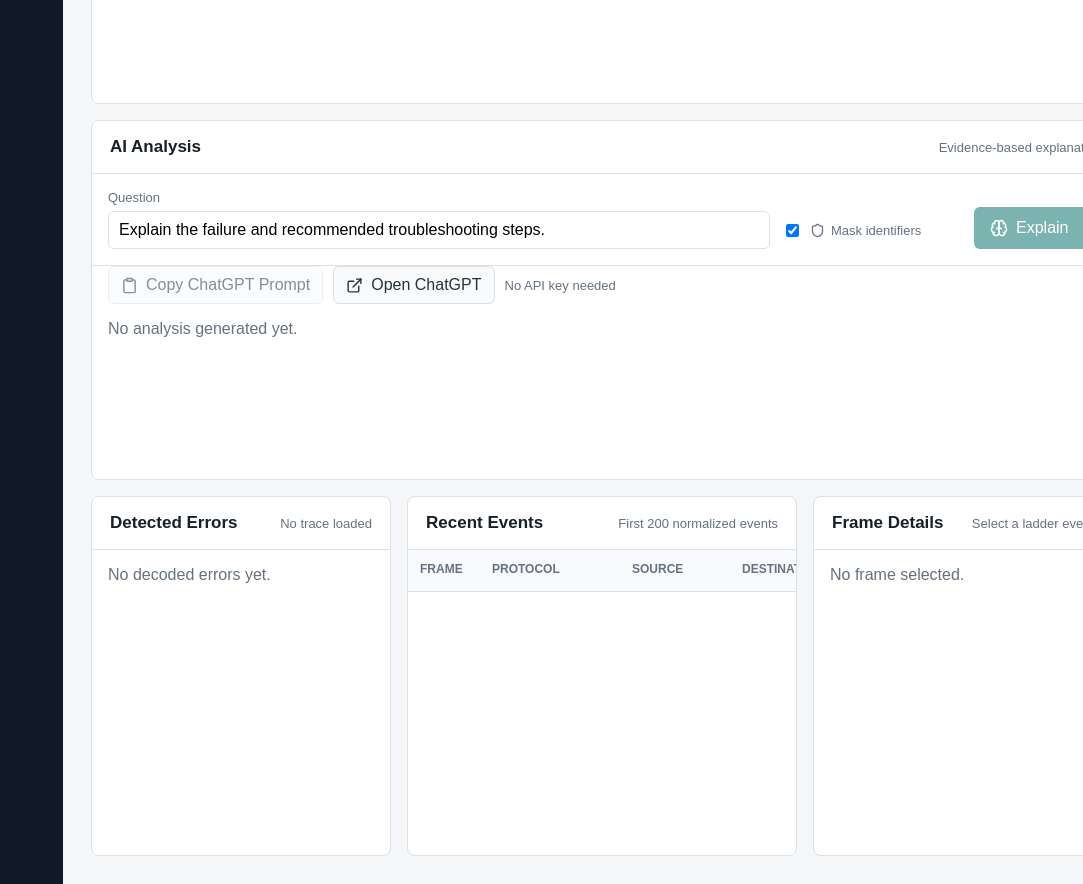
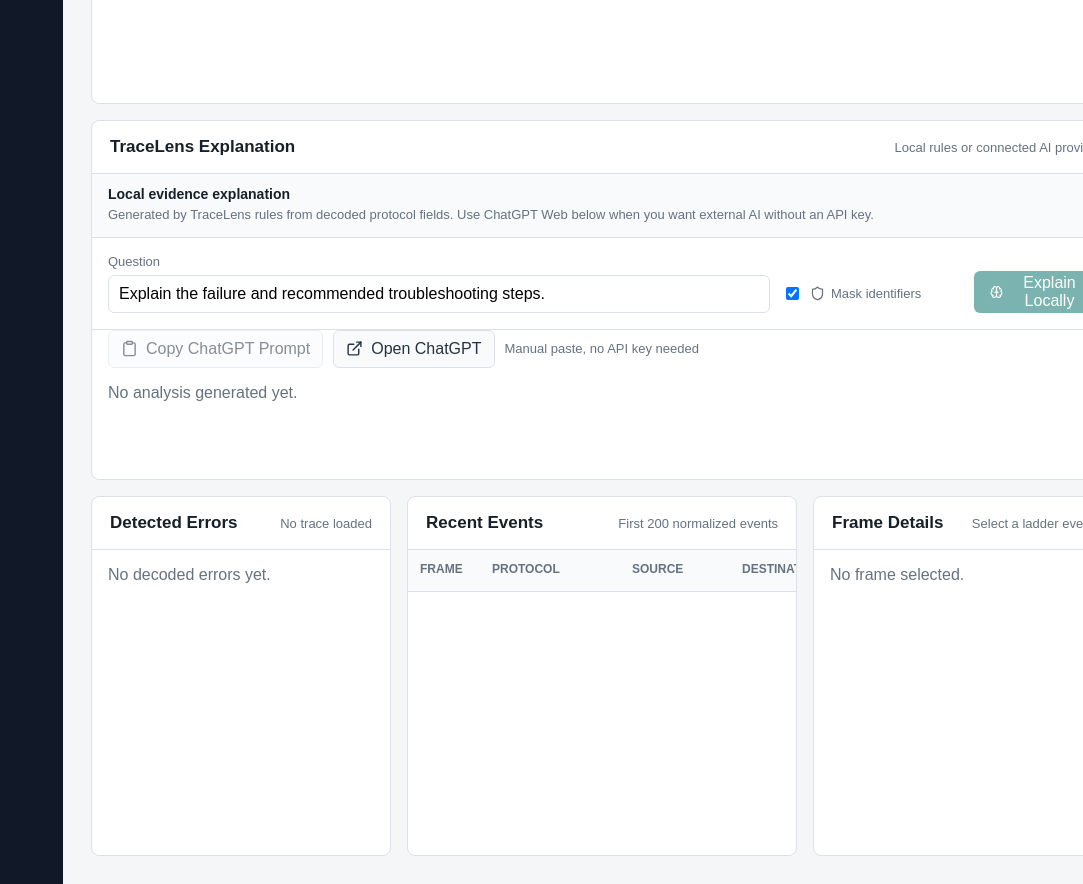
Before and after one commit to emilmaarifishaq/tracelens-ai, a Next.js app in the folder apps/web/: page / in a window 1280 px wide. Shown: the part 940-1824 px from the top of the page, without its empty margins (197-1280 px from the left). Built offline with nearby package versions, Linux system fonts and the light colour scheme.

Commit message:
Clarify local explanation source

```diff
--- a/apps/web/src/app/page.tsx
+++ b/apps/web/src/app/page.tsx
@@ -301,8 +301,16 @@ export default function Home() {
 
         <section className="panel aiPanel">
           <div className="panelTitle">
-            <h2>AI Analysis</h2>
-            <span>{aiAnalysis ? `${aiAnalysis.provider} | ${aiAnalysis.mode}` : "Evidence-based explanation"}</span>
+            <h2>TraceLens Explanation</h2>
+            <span>{aiAnalysis ? explanationModeLabel(aiAnalysis) : "Local rules or connected AI provider"}</span>
+          </div>
+          <div className="aiSourceNotice">
+            <strong>{aiAnalysis?.ai_used ? "Connected AI explanation" : "Local evidence explanation"}</strong>
+            <span>
+              {aiAnalysis?.ai_used
+                ? "Generated by the configured AI provider from masked decoded evidence."
+                : "Generated by TraceLens rules from decoded protocol fields. Use ChatGPT Web below when you want external AI without an API key."}
+            </span>
           </div>
           <div className="aiControls">
             <label>
@@ -319,7 +327,7 @@ export default function Home() {
             </label>
             <button className="primary" onClick={explainTrace} disabled={!result || aiStatus === "analyzing"}>
               <Brain size={18} />
-              {aiStatus === "analyzing" ? "Analyzing" : "Explain"}
+              {aiStatus === "analyzing" ? "Explaining" : "Explain Locally"}
             </button>
           </div>
           <div className="chatGptHandoff">
@@ -336,7 +344,7 @@ export default function Home() {
                 ? "Prompt copied"
                 : chatGptStatus === "error"
                   ? "Copy failed"
-                  : "No API key needed"}
+                  : "Manual paste, no API key needed"}
             </span>
           </div>
           {aiStatus === "error" && <p className="errorText aiMessage">AI analysis failed. Backend fallback may need review.</p>}
@@ -701,6 +709,13 @@ function asStringList(value: unknown): string[] {
   return Array.isArray(value) ? value.filter((item): item is string => typeof item === "string") : [];
 }
 
+function explanationModeLabel(analysis: AiAnalysis) {
+  if (analysis.ai_used) {
+    return `${analysis.provider} | ${analysis.mode}`;
+  }
+  return "TraceLens rule-engine | offline";
+}
+
 function buildChatGptPrompt(result: TraceResult, question: string, maskIdentifiers: boolean) {
   const context = maskIdentifiers ? maskTraceContext(result.ai_context) : result.ai_context;
   return [
--- a/apps/web/src/app/styles.css
+++ b/apps/web/src/app/styles.css
@@ -350,6 +350,24 @@ h1 {
 
 .aiPanel {
   margin-bottom: 16px;
+}
+
+.aiSourceNotice {
+  background: #f8fafc;
+  border-bottom: 1px solid var(--line);
+  display: grid;
+  gap: 4px;
+  padding: 12px 16px;
+}
+
+.aiSourceNotice strong {
+  font-size: 14px;
+}
+
+.aiSourceNotice span {
+  color: var(--muted);
+  font-size: 13px;
+  line-height: 1.4;
 }
 
 .aiControls {
```
Also changed, not shown: 1 other file (tests, documents, lock files or other folders).
